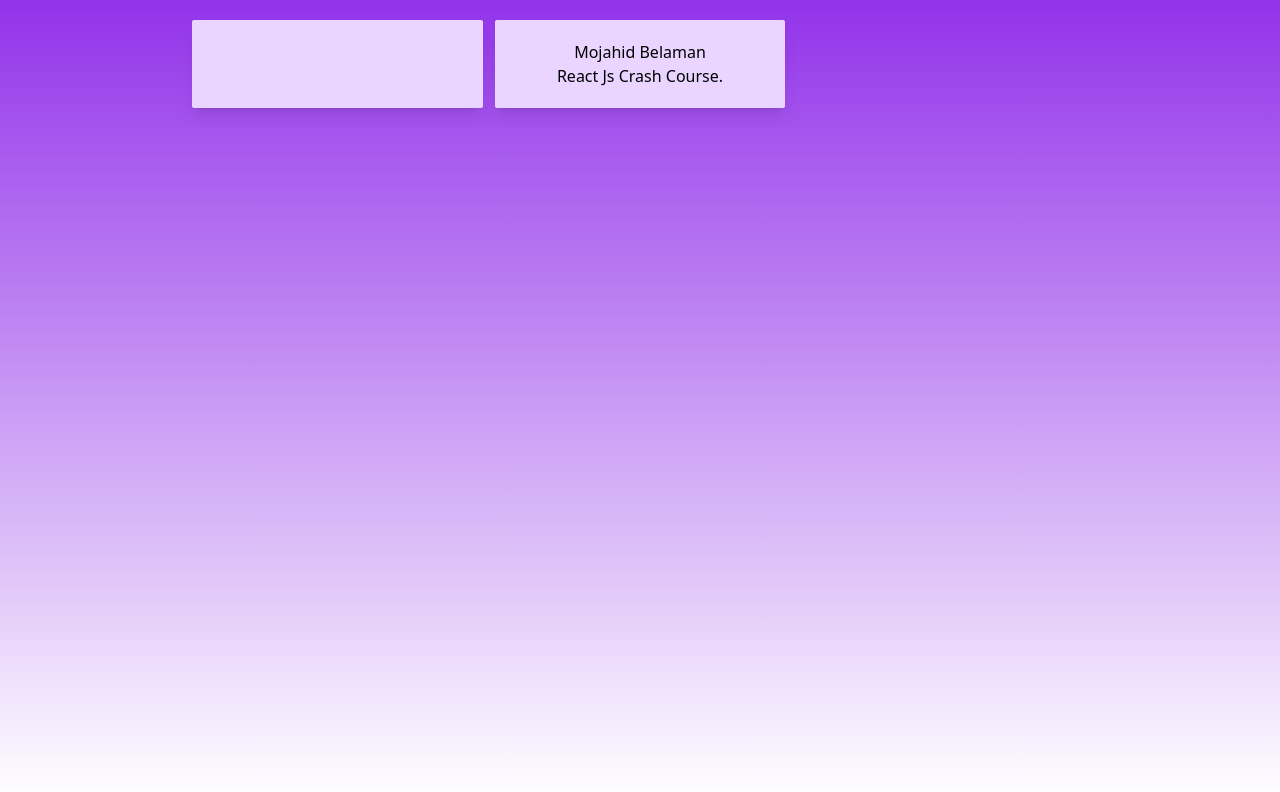
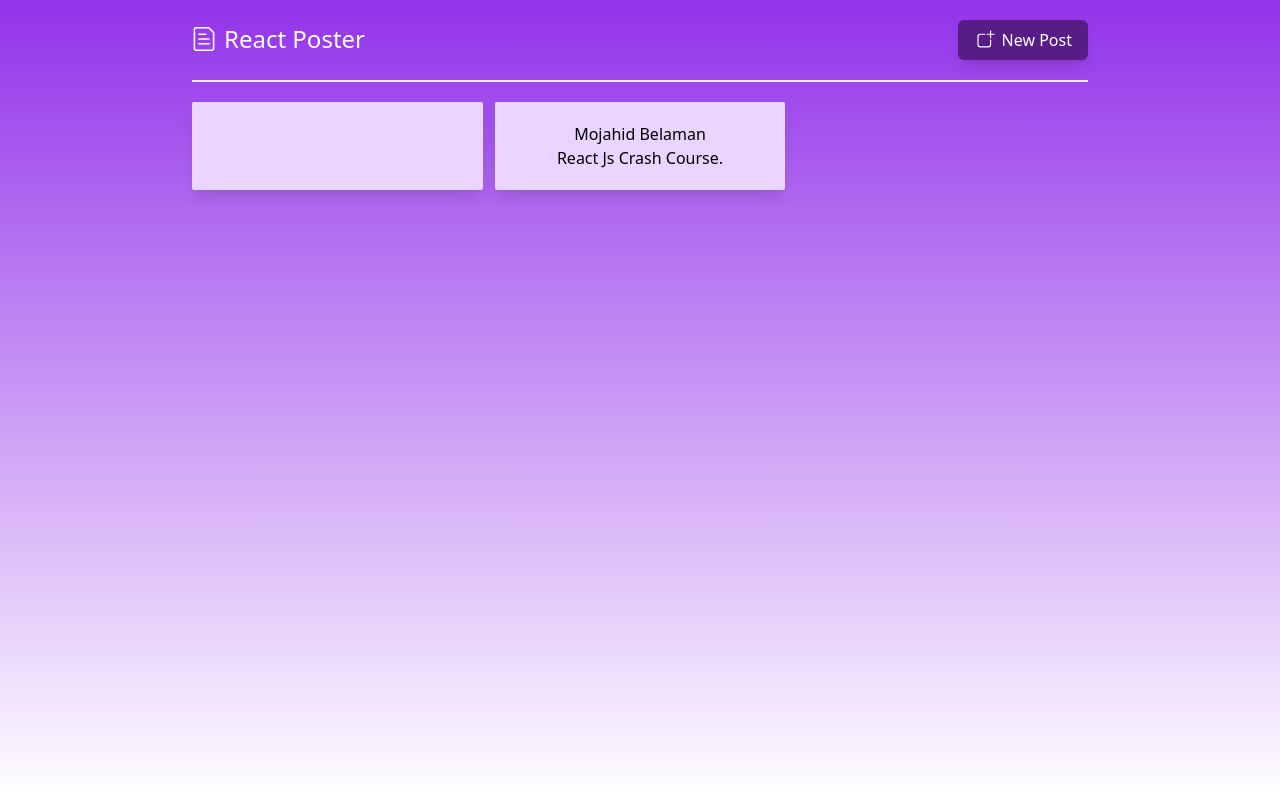
Before and after one commit to mojahid-belaman/react-Crash-Course, a React (Vite) app: page / in a window 1280 px wide. Shown: the top 792 px of the page. Built offline with nearby package versions, Linux system fonts and the light colour scheme.

Commit message:
change place the state toggle

```diff
--- a/src/App.jsx
+++ b/src/App.jsx
@@ -1,10 +1,19 @@
+import { useState } from "react";
+import MainHeader from "./components/MainHeader";
 import PostList from "./components/PostList";
 
 function App() {
+  const [modalIsVisible, setModalIsVisible] = useState(false);
+  const toggeleModal = () => {
+    setModalIsVisible((prev) => !prev);
+  };
   return (
-    <main className="min-h-screen bg-gradient-to-b from-purple-600">
-      <PostList />
-    </main>
+    <div className="min-h-screen bg-gradient-to-b from-purple-600">
+      <MainHeader toggele={toggeleModal} />
+      <main>
+        <PostList modalIsVisible={modalIsVisible} toggeleModal={toggeleModal}  />
+      </main>
+    </div>
   );
 }
 
```
